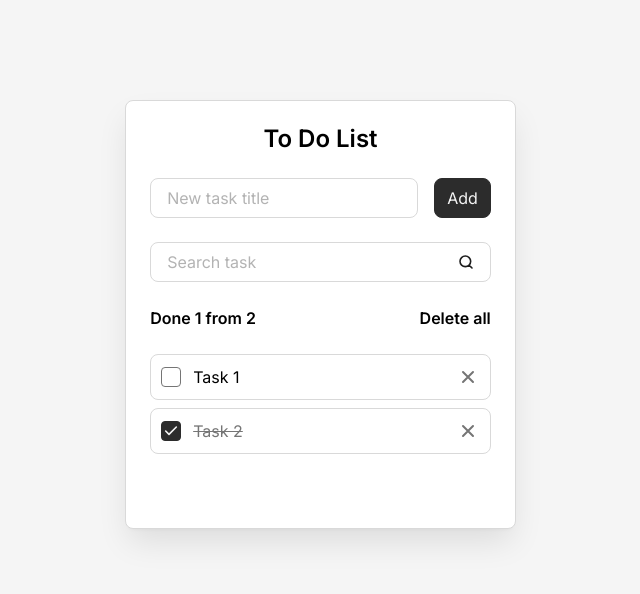
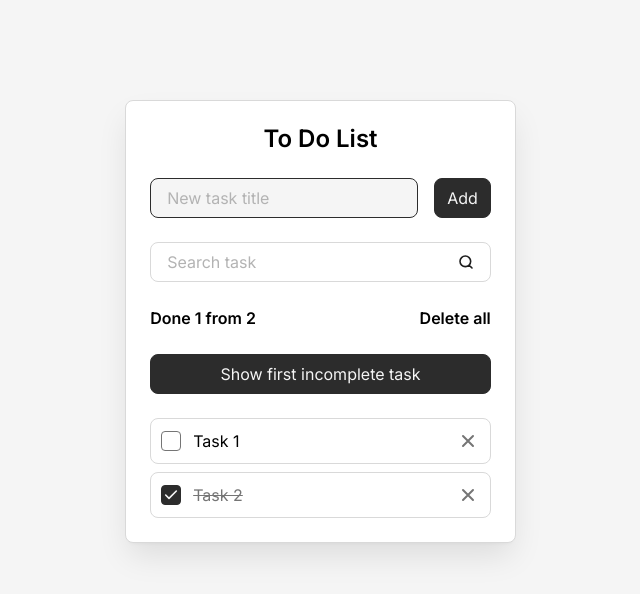
Before and after one commit to vitaliygalata1986/react-todo-list, a React (Vite) app: page / in a window 1280 px wide. Shown: the top 594 px of the page, without its empty margins (312-952 px from the left). Built offline with nearby package versions, Linux system fonts and the light colour scheme.

Commit message:
7. Автофокус на инпут в момент добавления задачи и после. Прокрутка к не выполненной задаче.

```diff
--- a/src/components/AddTaskForm.jsx
+++ b/src/components/AddTaskForm.jsx
@@ -14,11 +14,11 @@ const AddTaskForm = ({
   return (
     <form className="todo__form" onSubmit={onSubmit}>
       <Field
-        // value={newTaskTitle}
+        value={newTaskTitle}
         label="New task title"
         id="new-task"
         className="todo__field"
-        // onInput={(event) => setNewTaskTitle(event.target.value)}
+        onInput={(event) => setNewTaskTitle(event.target.value)}
         ref={newTaskInputRef}
       />
       <Button type="submit">Add</Button>
--- a/src/components/Button.jsx
+++ b/src/components/Button.jsx
@@ -1,6 +1,6 @@
-const Button = ({ className = '', type = 'button', children }) => {
+const Button = ({ className = '', type = 'button', children, onClick }) => {
   return (
-    <button className={`button ${className}`} type={type}>
+    <button className={`button ${className}`} type={type} onClick={onClick}>
       {children}
     </button>
   );
--- a/src/components/Todo.jsx
+++ b/src/components/Todo.jsx
@@ -4,6 +4,7 @@ import AddTaskForm from './AddTaskForm';
 import SearchTaskForm from './SearchTaskForm';
 import TodoInfo from './TodoInfo';
 import TodoList from './TodoList';
+import Button from './Button';
 
 const Todo = () => {
   // 1 - этот нижний код выполняется до момента первого рендера
@@ -26,13 +27,17 @@ const Todo = () => {
     ];
   });
 
-  // const [newTaskTitle, setNewTaskTitle] = useState('');
+  const [newTaskTitle, setNewTaskTitle] = useState('');
+
+  const [searchQuery, setSearchQuery] = useState('');
 
   const newTaskInputRef = useRef(null);
 
-  // console.log('newTaskInputRef', newTaskInputRef); // {current: null} null мы указали в качестве начального значения в useRef(null)
+  const firstIncompleteTaskRef = useRef(null);
 
-  const [searchQuery, setSearchQuery] = useState('');
+  const firstIncompletedTaskId = tasks.find(({ isDone }) => !isDone)?.id; // получим id первой не выполненной таски
+
+  // console.log('firstIncompletedTaskId', firstIncompletedTaskId);
 
   const deleteAllTasks = () => {
     const isConfirmed = confirm('Are you sure you want to delete all?');
@@ -58,7 +63,6 @@ const Todo = () => {
   };
 
   const addTask = () => {
-    const newTaskTitle = newTaskInputRef.current.value;
     if (newTaskTitle.trim().length > 0) {
       const newTask = {
         id: crypto?.randomUUID() ?? Date.now().toString(), // crypto - встроенный объект в JS
@@ -66,9 +70,9 @@ const Todo = () => {
         isDone: false,
       };
       setTasks([...tasks, newTask]);
-      // setNewTaskTitle('');
-      newTaskInputRef.current.value = '';
+      setNewTaskTitle('');
       setSearchQuery(''); // это нужно для того, чтобы когда мы 1 ввели что-то в поиск, а потом решили добавить новую задачу - то мы гарантированно увидели ее в списке
+      newTaskInputRef.current.focus();
     }
 
     // console.log('newTaskInputRef', newTaskInputRef); // {current: input#new-task.field__input} - тоесть в свойстве current храниться ссылка на DOM элемент и естественно в этом элементе есть value
@@ -76,12 +80,18 @@ const Todo = () => {
 
   // Этот useEffect выполнится после того, как компонент смонтировался и отрисовался в DOM.
   useEffect(() => {
+    /*
     console.log(
       'Сохраняем данные в LocalStorage так как изменился tasks',
       tasks,
     );
+    */
     localStorage.setItem('tasks', JSON.stringify(tasks)); // данные в localStorage можно хранить только в виде строк
   }, [tasks]);
+
+  useEffect(() => {
+    newTaskInputRef.current.focus(); // реакт сначала отрисует компонент, а только потом выполнит этот код
+  }, []);
 
   const clearSearchQuery = searchQuery.trim().toLowerCase();
 
@@ -98,8 +108,8 @@ const Todo = () => {
       <AddTaskForm
         addTask={addTask}
         newTaskInputRef={newTaskInputRef}
-        // newTaskTitle={newTaskTitle}
-        // setNewTaskTitle={setNewTaskTitle}
+        newTaskTitle={newTaskTitle}
+        setNewTaskTitle={setNewTaskTitle}
       />
       <SearchTaskForm
         searchQuery={searchQuery}
@@ -110,11 +120,23 @@ const Todo = () => {
         done={tasks.filter(({ isDone }) => isDone).length}
         onDeleteAllButtonClick={deleteAllTasks}
       />
+      <Button
+        onClick={() =>
+          firstIncompleteTaskRef.current?.scrollIntoView({
+            behavior: 'smooth',
+            block: 'start',
+          })
+        }
+      >
+        Show first incomplete task
+      </Button>
       <TodoList
         tasks={tasks}
         filteredTasks={filteredTasks}
         onDeleteTaskButtonClick={deleteTask}
         onToggleTaskCompleteChange={toggleTaskComplete}
+        firstIncompleteTaskRef={firstIncompleteTaskRef}
+        firstIncompletedTaskId={firstIncompletedTaskId}
       />
     </div>
   );
@@ -126,3 +148,21 @@ export default Todo;
   Важно: при ленивой инициализации useState(() => ...) tasks уже “правильный” (например 3 таска) на первом рендере,
   поэтому этот useEffect после монтирования просто сохранит актуальные tasks, без мигания 2→3.
 */
+
+/*
+  find() возвращает первый элемент массива, который подходит под условие, и сразу останавливается. То есть ты получишь id самой первой невыполненной задачи по порядку в массиве tasks (сверху списка), а не всех невыполненных.
+  Если все задачи выполнены, то find() вернёт undefined, и из-за ?.id результат тоже будет undefined.
+*/
+
+/*
+  firstIncompleteTaskRef.current?.scrollIntoView({ behavior: 'smooth' })
+    firstIncompleteTaskRef.current — ссылка на DOM-элемент первой невыполненной задачи.
+    ?. (optional chaining) — если current равен null/undefined (например, все задачи выполнены и ref никуда не привязан), ничего не произойдёт, ошибки не будет.
+    scrollIntoView(...) — прокрутит к этому элементу.
+    { behavior: 'smooth' } — делает прокрутку плавной, а не мгновенной.
+  Дополнительно: у scrollIntoView есть опции выравнивания:
+    el.scrollIntoView({ behavior: 'smooth', block: 'start' }) // к верху
+    el.scrollIntoView({ behavior: 'smooth', block: 'center' }) // в центр
+    el.scrollIntoView({ behavior: 'smooth', block: 'end' }) // к низу
+    el.scrollIntoView({ behavior: 'smooth', inline: 'nearest' }) // по горизонтали
+*/
--- a/src/components/TodoItem.jsx
+++ b/src/components/TodoItem.jsx
@@ -2,12 +2,13 @@ const TodoItem = ({
   title,
   id,
   isDone,
+  ref,
   className = '',
   onDeleteTaskButtonClick,
   onToggleTaskCompleteChange,
 }) => {
   return (
-    <li className={`todo-item ${className}`}>
+    <li className={`todo-item ${className}`} ref={ref}>
       <input
         className="todo-item__checkbox"
         id={id}
--- a/src/components/TodoList.jsx
+++ b/src/components/TodoList.jsx
@@ -5,8 +5,9 @@ const TodoList = ({
   filteredTasks,
   onDeleteTaskButtonClick,
   onToggleTaskCompleteChange,
+  firstIncompleteTaskRef,
+  firstIncompletedTaskId,
 }) => {
-
   const hasTatsks = tasks.length > 0;
   const isEmptyFilteredTasks = filteredTasks?.length === 0;
 
@@ -23,6 +24,9 @@ const TodoList = ({
       {(filteredTasks ?? tasks).map((task) => (
         <TodoItem
           key={task.id}
+          ref={
+            task.id === firstIncompletedTaskId ? firstIncompleteTaskRef : null
+          }
           onDeleteTaskButtonClick={onDeleteTaskButtonClick}
           onToggleTaskCompleteChange={onToggleTaskCompleteChange}
           {...task}
@@ -33,3 +37,10 @@ const TodoList = ({
 };
 
 export default TodoList;
+
+/*
+   ref={
+         task.id === firstIncompletedTaskId ? firstIncompleteTaskRef : null
+       }
+   если id перебираемой задачи совпало с firstIncompletedTaskId, то в ref запишем firstIncompleteTaskRef
+*/
```
